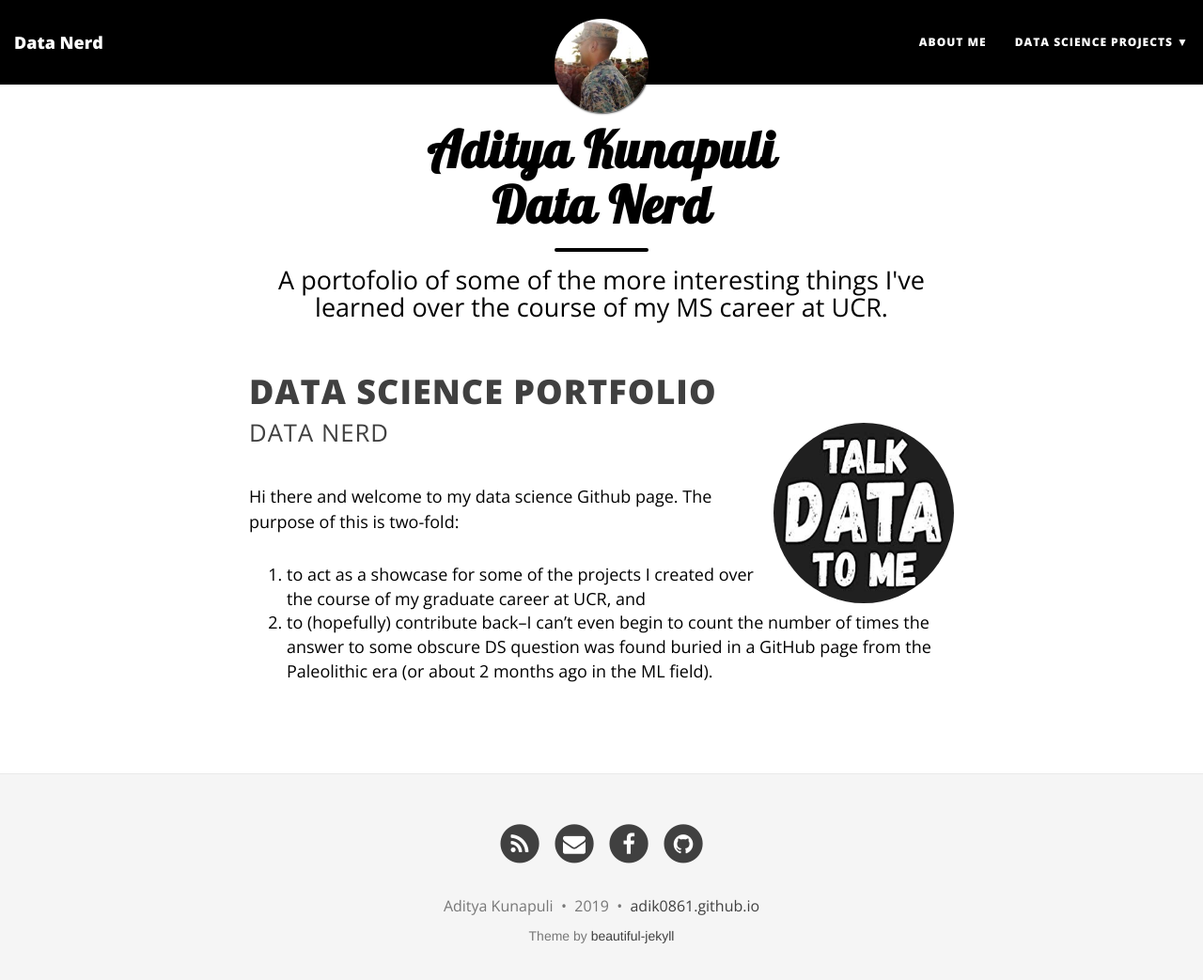
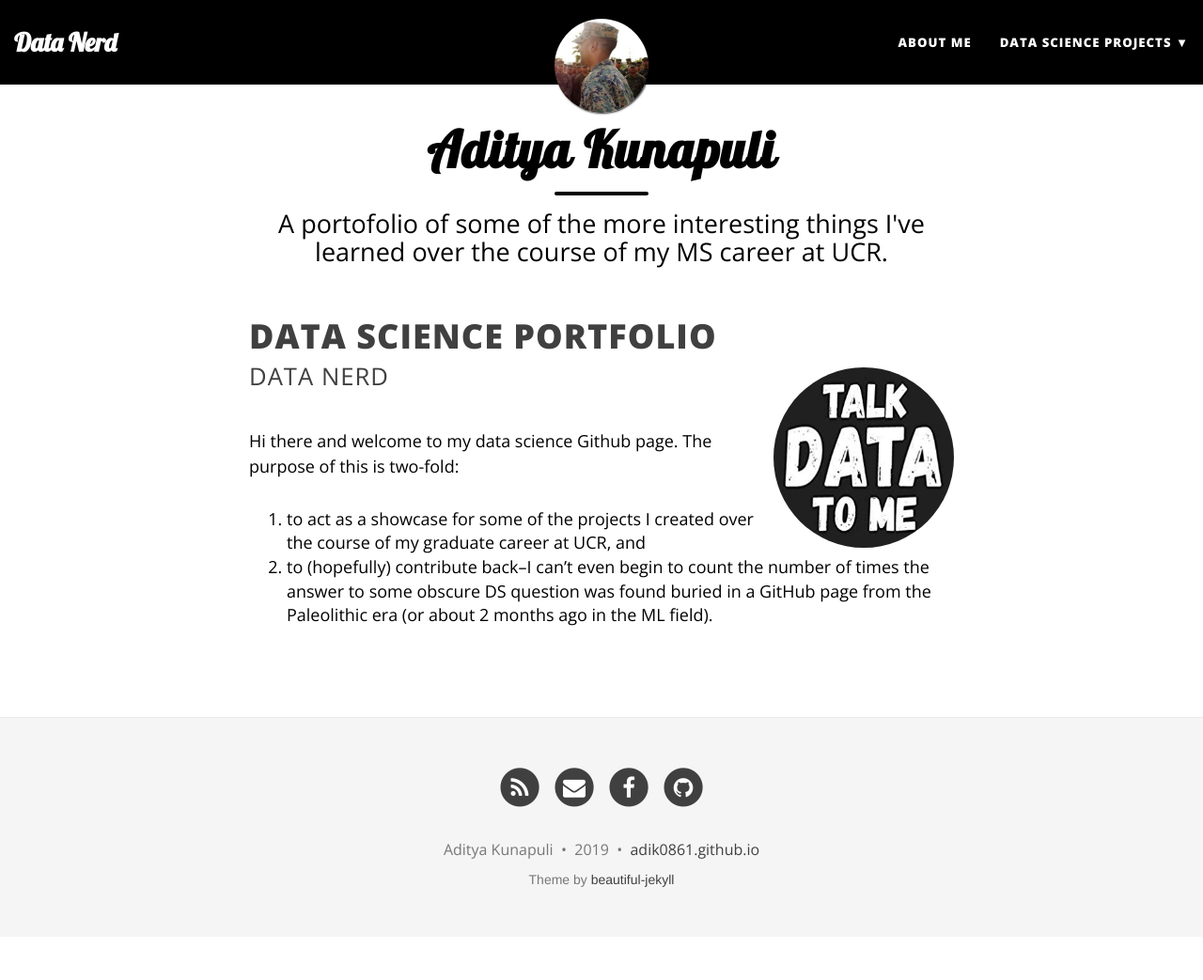
Before and after one commit to adityakunapuli/adityakunapuli.github.io, a Jekyll site: the page built from index.html, in a window 1280 px wide and 1057 px high. Shown: the top 1043 px of the window at 94% size. Built offline with Jekyll 4.4.1, drawn with Linux system fonts in a browser that asks for light colours; nearby versions of some CDN libraries; the list of posts is cut into pages by our own code.

Commit message:
More big changes

```diff
--- a/_includes/head.html
+++ b/_includes/head.html
@@ -2,7 +2,6 @@
   <meta charset="utf-8" />
   <meta http-equiv="X-UA-Compatible" content="IE=edge">
   <meta name="viewport" content="width=device-width, initial-scale=1.0, maximum-scale=1.0, viewport-fit=cover">
-
   <title>{% if page.use-site-title %}{{ site.title }} {{ site.title-separator }} {{ site.description }}{% elsif page.title %}{{ page.title }}{% else %}{{ site.title }}{% endif %}</title>
 
   <meta name="author" content="{{ site.author.name }}" />
@@ -28,6 +27,7 @@
       <link rel="stylesheet" href="{{ css | relative_url }}" />
     {% endfor %}
   {% endif %}
+  <link href="https://fonts.googleapis.com/css?family=Lobster&display=swap" rel="stylesheet">
 
   {% if layout.common-googlefonts %}
     {% for font in layout.common-googlefonts %}
--- a/_layouts/default.html
+++ b/_layouts/default.html
@@ -1,6 +1,7 @@
 ---
 layout: base
 ---
+
 <script type="text/x-mathjax-config">
   MathJax.Hub.Config({
   tex2jax: {
--- a/css/main.css
+++ b/css/main.css
@@ -3,7 +3,7 @@ layout: null
 ---
 
 @import url("pygment_highlights.css");
-@import url('https://fonts.googleapis.com/css?family=Lobster&display=swap');
+/* @import url('https://fonts.googleapis.com/css?family=Lobster&display=swap'); */
 /* --- General --- */
 /* @import url('https://fonts.googleapis.com/css?family=Source+Sans+Pro:400,700,900&display=swap'); */
 /* @import url('https://fonts.googleapis.com/css?family=Crimson+Text:400,700&display=swap'); */
@@ -27,6 +27,13 @@ p {
   /* margin-bottom: 30px; */
 }
 /* h1,h2,h3,h4,h5,h6 { */
+/* h1title {
+  font-family: 'Lobster', cursive;
+  text-transform: Ca;
+  font-size: 2em;
+  letter-spacing: 1px;
+  font-weight: 800;
+} */
 h1 {
   font-family: 'Open Sans', 'Helvetica Neue', Helvetica, Arial, sans-serif;
   /* font-family: 'Crimson Text', serif; */
@@ -271,8 +278,14 @@ img {
 
 .navbar-custom .nav li a {
   text-transform: uppercase;
-  font-size: 12px;
+  /* font-size: 12px; */
+  font-size: calc(12px + (14 - 12) * ((100vw - 320px) / (1920 - 320)));
   letter-spacing: 1px;
+}
+
+.navbar-brand {
+  font-size: 1em;
+  font-family: 'Lobster', cursive;
 }
 
 .navbar-custom .navbar-brand,
@@ -622,6 +635,8 @@ footer .theme-by {
   text-shadow: 1px 1px 3px #000;
 }
 .intro-header .page-heading h1 {
+  font-family: 'Lobster', cursive;
+  text-transform: capitalize;
   margin-top: 0;
   font-size: 50px;
 }
--- a/index.html
+++ b/index.html
@@ -1,6 +1,6 @@
 ---
 layout: page
-title: Aditya Kunapuli <br> Data Nerd
+title: Aditya Kunapuli
 subtitle: A portofolio of some of the more interesting things I've learned over the course of my MS career at UCR.
 use-site-title: true
 ---
@@ -10,7 +10,6 @@ use-site-title: true
   <article class="post-preview">
     <a href="{{ post.url | relative_url }}">
 	  <h2 class="post-title">{{ post.title }}</h2>
-
 	  {% if post.subtitle %}
 	  <h3 class="post-subtitle">
 	    {{ post.subtitle }}
```
Also changed, not shown: _layouts/base.html (line endings or trailing spaces), 1 other file.
